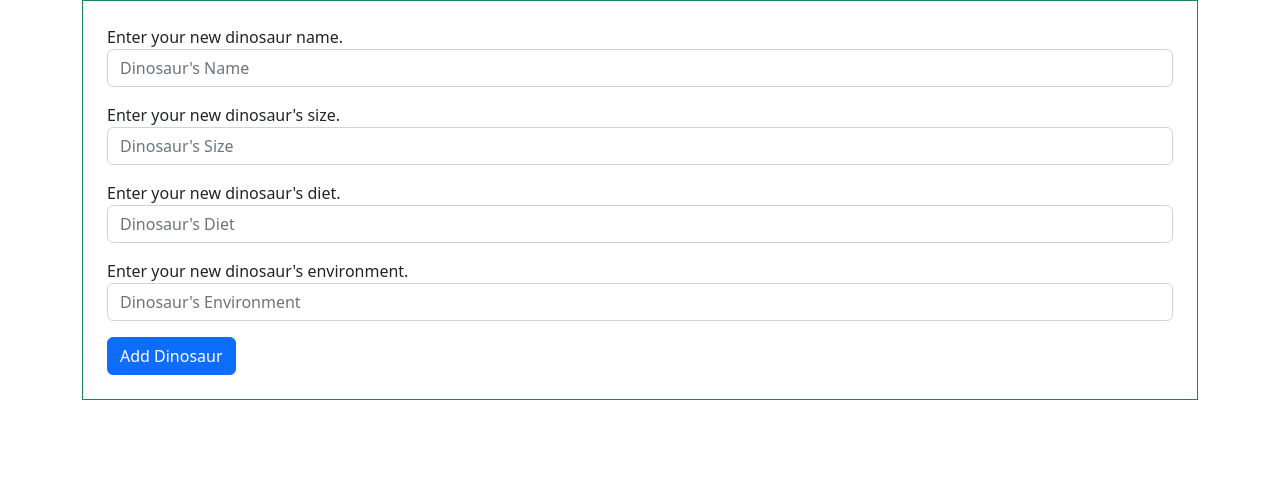
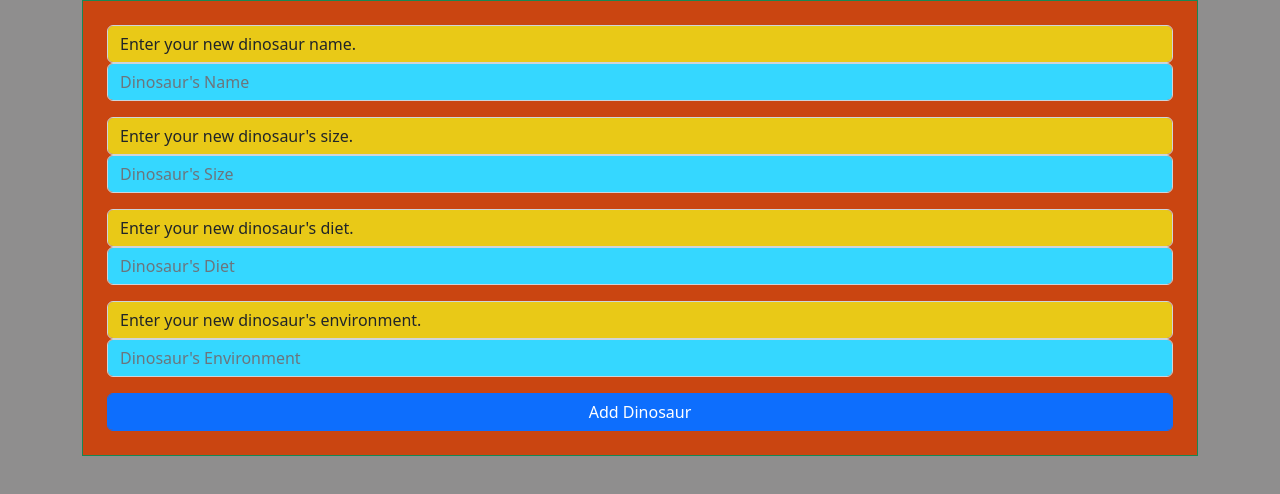
Before and after one commit to spobrien1116/FEWeek12CodingAssignment, a website: page crudProjectMockAPI.html in a window 1280 px wide. Drawn offline with nearby package versions, Linux system fonts and the light colour scheme; no server answers.

Commit message:
Updated styles
Mostly changed the styles of many different elements in the project. Added/changed a few details to console.log comments in the .js file. Added some classes to elements to better target them with css. Overall, project is complete but not fully functioning. See .docx file added soon for details.

```diff
--- a/crudProjectMockAPI.css
+++ b/crudProjectMockAPI.css
@@ -0,0 +1,41 @@
+.dinoInfo li:nth-child(even) {
+    background-color: #196b0e;
+    color: #e7d2d2;
+}
+
+.dinoInfo li:nth-child(odd) {
+    background-color: #56e1f3;
+    color: #613d0d;
+}
+
+h4 {
+    text-emphasis: bold;
+}
+
+.card-header {
+    background-color: #daa30e;
+}
+
+.card-body {
+    background-color: #000000;
+}
+
+.card {
+    background-color: #5a5a5a;
+}
+
+#dinoForm {
+    background-color: #ca4511;
+}
+
+.dinoFormLabel {
+    background-color: #e9c917;
+}
+
+.dinoFormInput {
+    background-color: #35d7ff;
+}
+
+.container {
+    background-color: #8f8e8e;
+}
--- a/crudProjectMockAPI.html
+++ b/crudProjectMockAPI.html
@@ -12,23 +12,23 @@
     <div>
         <form class="container border border-success p-4" id="dinoForm">
             <div class="form-group mb-3">
-                <label for="place">Enter your new dinosaur name.</label>
-                <input type="text" class="form-control" id="dinoName" placeholder="Dinosaur's Name">
+                <label for="place" class="form-control dinoFormLabel">Enter your new dinosaur name.</label>
+                <input type="text" class="form-control dinoFormInput" id="dinoName" placeholder="Dinosaur's Name">
             </div>
             <div class="form-group mb-3">
-                <label for="place">Enter your new dinosaur's size.</label>
-                <input type="text" class="form-control" id="dinoSize" placeholder="Dinosaur's Size">
+                <label for="place" class="form-control dinoFormLabel">Enter your new dinosaur's size.</label>
+                <input type="text" class="form-control dinoFormInput" id="dinoSize" placeholder="Dinosaur's Size">
             </div>
             <div class="form-group mb-3">
-                <label for="place">Enter your new dinosaur's diet.</label>
-                <input type="text" class="form-control" id="dinoDiet" placeholder="Dinosaur's Diet">
+                <label for="place" class="form-control dinoFormLabel">Enter your new dinosaur's diet.</label>
+                <input type="text" class="form-control dinoFormInput" id="dinoDiet" placeholder="Dinosaur's Diet">
             </div>
             <div class="form-group mb-3">
-                <label for="place">Enter your new dinosaur's environment.</label>
-                <input type="text" class="form-control" id="dinoEnvironment" placeholder="Dinosaur's Environment">
+                <label for="place" class="form-control dinoFormLabel">Enter your new dinosaur's environment.</label>
+                <input type="text" class="form-control dinoFormInput" id="dinoEnvironment" placeholder="Dinosaur's Environment">
             </div>
             <div>
-                <button type="button" class="btn btn-primary" id="addDino">Add Dinosaur</button>
+                <button type="button" class="btn btn-primary form-control" id="addDino">Add Dinosaur</button>
             </div>
         </form>
     </div>
--- a/crudProjectMockAPI.js
+++ b/crudProjectMockAPI.js
@@ -63,7 +63,7 @@ class DinosaurService {
     static updateDinosaur(dinosaur) {
         console.log("This should be everything that the Dinosaur object is made of, including new features: ", dinosaur);
         console.log("This specific dinosaur's API endpoint: ", this.url + `/${dinosaur._id}`);
-        console.log("This should return a specific feature from this dinosaur: ", dinosaur.features);
+        console.log("This should return an array of features from this dinosaur: ", dinosaur.features);
         const responsePromise = $.ajax({
             url: this.url + `/${dinosaur._id}`,
             dataType: 'json',
@@ -205,7 +205,7 @@ class DOMManipulator {
             //         <button class="btn btn-danger" onclick="DOMManipulator.deleteFeature('${dinosaur._id}', '${feature._id}')">Delete Feature</button>`
             //     );
             // }
-            console.log(dinosaur.features.length);
+            console.log("This is the length of the array for this dinosaur's features:", dinosaur.features.length);
             for (let i = 0; i < dinosaur.features.length; i++) {
                 console.log("Testing the list of features: ", dinosaur.features[i]);
                 $(`#${dinosaur._id}`).find('.dinoInfo').append(
```
